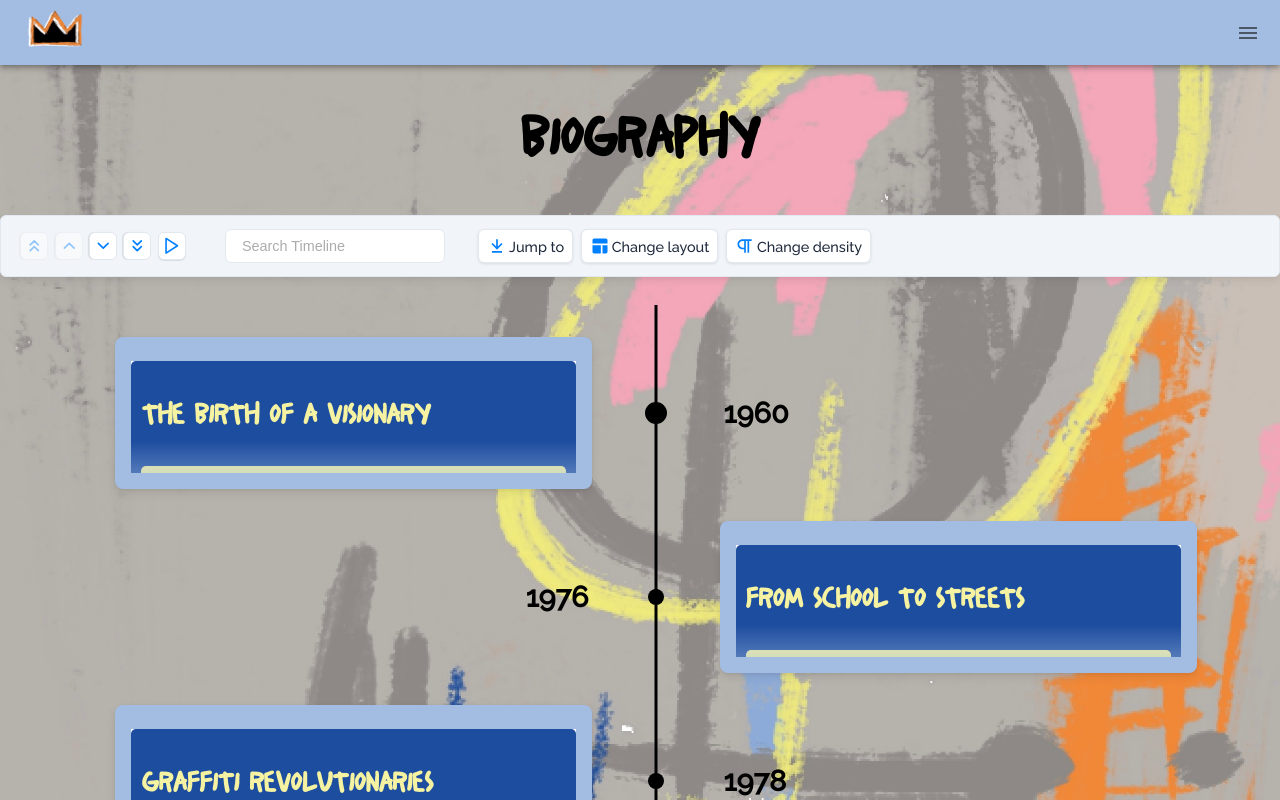
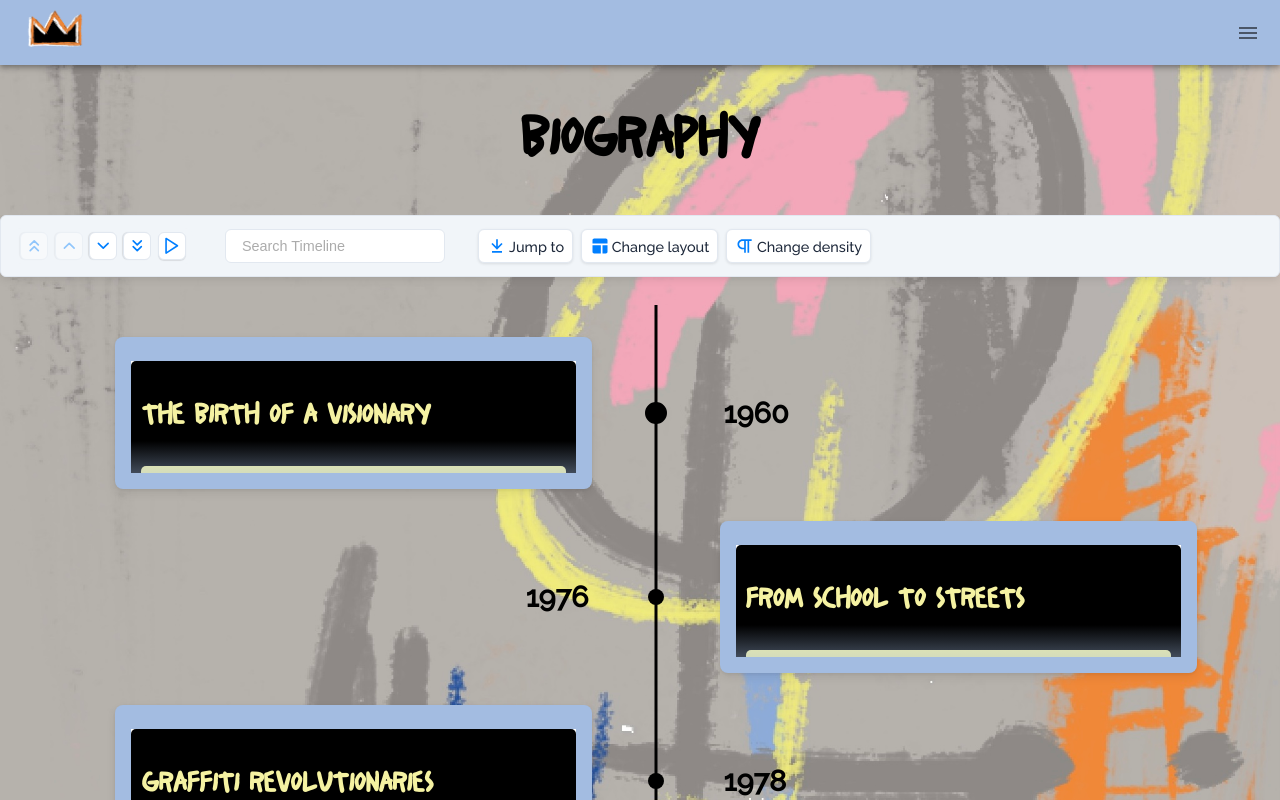
Before and after one commit to VanessaSchwab1906/basquiat-exhibition-app, a React (Create React App) app: page /biography in a window 1280 px wide. Shown: the top 800 px of the page. Built offline with nearby package versions, Linux system fonts and the light colour scheme.

Commit message:
changed styling of timeline again

```diff
--- a/src/components/Biography/Biography.css
+++ b/src/components/Biography/Biography.css
@@ -15,7 +15,7 @@
 }
 
 .timeline__wrapper {
-  background-color: #1d4d9f;
+  background-color: black;
   /* background-image: url("../../assets/images/backgrounds/timeline.png"); */
   border-radius: 5px;
   padding: 10px;
```
